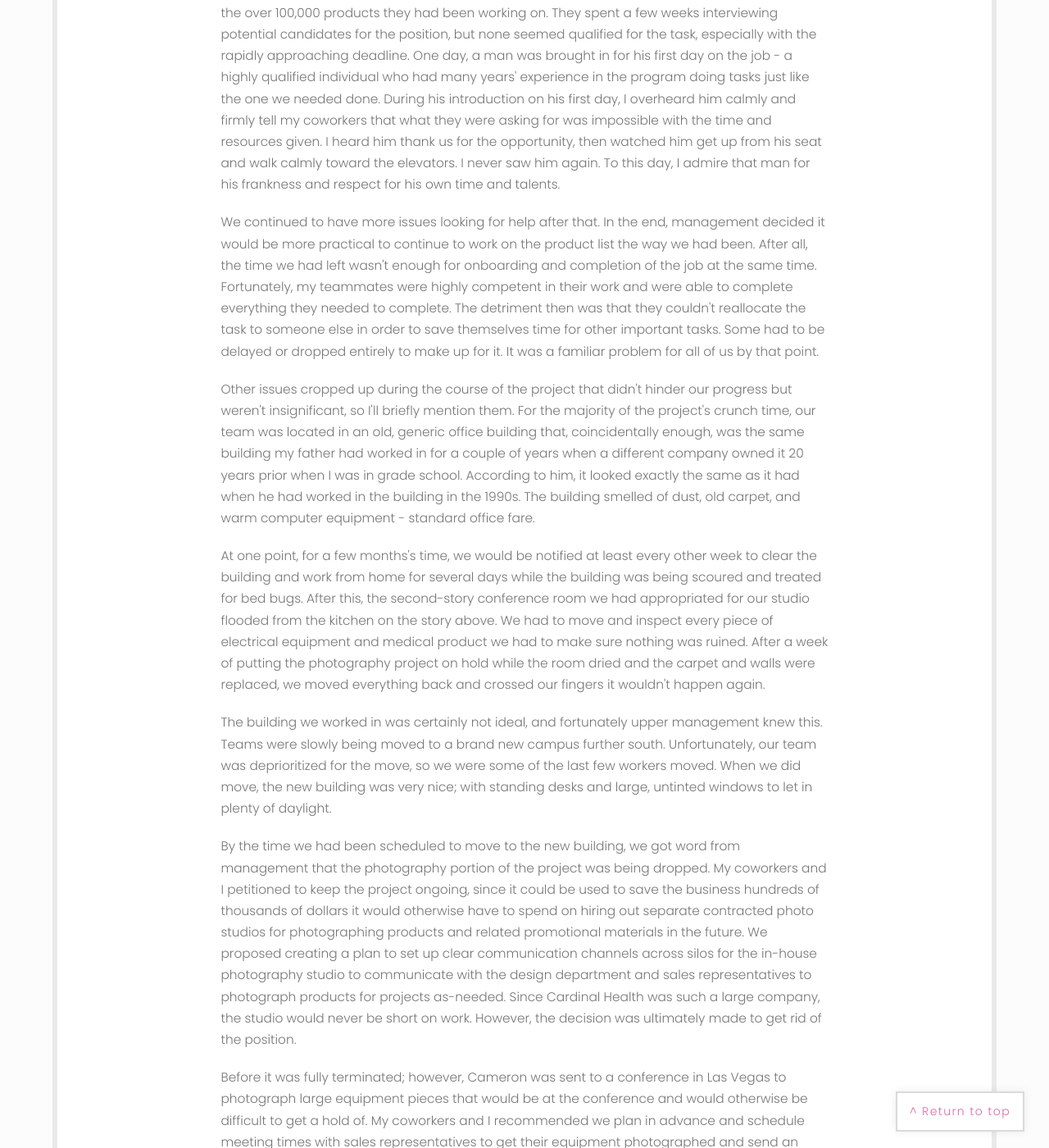
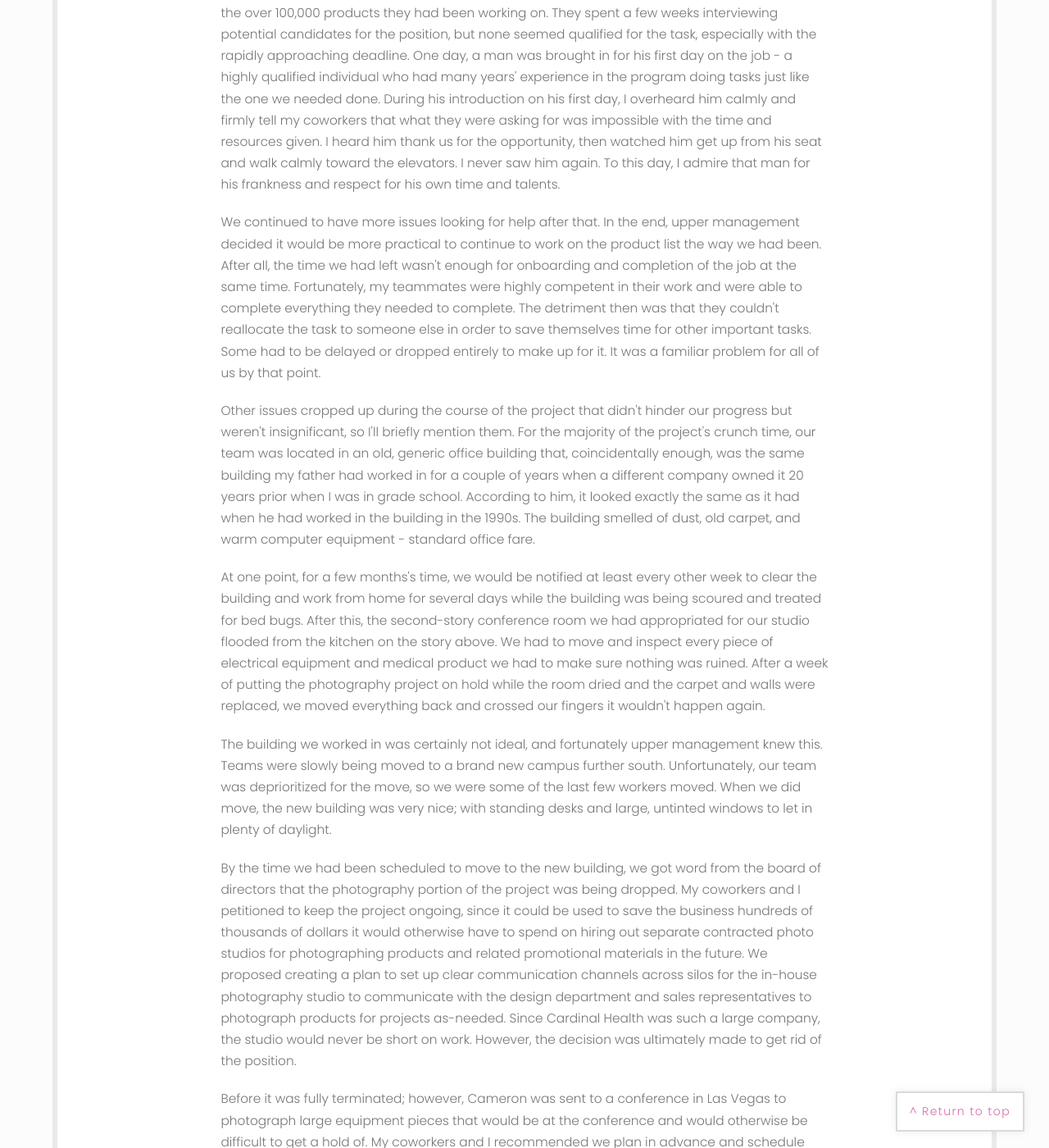
Before and after one commit to Kaedurr/portfolio, a Jekyll site: the page built from blog.html, in a window 1280 px wide and 1400 px high, scrolled down 14219 px. Shown: the whole window at 82% size. Built offline with Jekyll 4.4.1, drawn with Linux system fonts in a browser that asks for light colours; some web fonts are replaced; some of the changed text lies outside the part shown.

Commit message:
updates to clarify management roles
Updated copy to reduce confusion regarding mention of management and management positions

```diff
--- a/blog.html
+++ b/blog.html
@@ -82,22 +82,22 @@
                   <img src="img/blog/01-09_photo-edits-20220105.jpg" alt="Two of the same image showing microscope slides. One on a gradient background with a gel filter and one after editing, with background and gel removed."/>
                   <p class="image-caption"><strong>Fig 8.</strong> Many of the product photos we received looked like the example on the left (actual resolution shown). The example on the right is the same photo after going through our editing process. Editing a single photo in this condition took anywhere from 5 to 30 minutes, while photographing, editing, and uploading an entire set of 5 new images for the same product could take about the same amount of time.</p>
                 </div>
-                <p>Although their specialty was photography, management hoped this new hire could also help me with mockup updates in their freetime. However, the tools the new photography assistant knew how to use were different from the ones I used. Despite their best efforts, they couldn't help and were much more proficient to help Cameron, since that was what they were traditionally trained to do. So I continued most of my work alone; occasionally asking for assistance from the 2 photographers with graphics and designs that more closely involved their skillsets when that came up.</p>
+                <p>Although their specialty was photography, my manager hoped this new hire could also help me with mockup updates in their freetime. However, the tools the new photography assistant knew how to use were different from the ones I used. Despite their best efforts, they couldn't help and were much more proficient to help Cameron, since that was what they were traditionally trained to do. So I continued most of my work alone; occasionally asking for assistance from the 2 photographers with graphics and designs that more closely involved their skillsets when that came up.</p>
                 <h6>Budget cuts, key changes, & roadblocks</h6>
                 <p>Following these complications, the team was nearing a critical point in development. The project was less than a year from launch and we were struggling to decide which features we would have to forego to ensure a smooth, working experience for customers at launch. Meetings went on longer. Crucial ones involved the whole team, both in-office and off-shore, and started as early as 5:00AM, going for 4 to 6 hours. This isn't unheard of for a large web project close to crunch time, so I wasn't concerned. However, these meetings did ultimately cut into my productivity. And to make up for lost time, I spent longer days in the office.</p>
                 <p>Around this time, I made my final few appeals for additional help with design. However, I was told we simply could not afford the additional staff. In fact, at this point in the project, we were losing multiple key members on our team to layoffs, corporate restructuring, and project reallocation. Our team was slowly getting smaller at the most crucial point in the project and it added a lot more work and unease to the team. These changes necessitated us to reprioritize features further, and several meetings saw the minimization and restructuring of key functionality on the site. Some of these changes were very much for the better, allowing us to rethink functionalities for simplicity and usability. Other changes would impact when we would be able to onboard certain customers to the site, because they resulted in delaying key features for those customers. As a result, we pivoted from a traditional full-featured launch to a multi-staged soft launch. This would give us more time for design and testing by reorganizing the release of important features, which would hopefully increase quality in the long run.</p>
-                <p>Somewhere in the middle of these key changes, the photography assistant moved on to another project outside of Cardinal Health and left. Afterward, the photographer and I were notified that we would soon be receiving a rather large and important piece of equipment. A week or so later, we were asked to bring up a 3-foot by 3-foot box from the mailroom and unpack it in the studio. Inside was a rather hefty and not insignificantly expensive 360-degree photography booth for a feature management wanted to incorporate into the site.</p>
+                <p>Somewhere in the middle of these key changes, the photography assistant moved on to another project outside of Cardinal Health and left. Afterward, the photographer and I were notified that we would soon be receiving a rather large and important piece of equipment. A week or so later, we were asked to bring up a 3-foot by 3-foot box from the mailroom and unpack it in the studio. Inside was a rather hefty and not insignificantly expensive 360-degree photography booth for a feature stakeholders wanted to incorporate into the site.</p>
                 <p>Cameron quickly learned to operate the machine and began photographing what relevant products we had in the studio to add to the site. At the same time, I introduced the concept of 3D photography to the development team who promptly told us the site and photo previewing system we had in place was not capable of handling the 360-degree photography or files created by that device. It would require time and manpower to incorporate this feature into the designs that we currently did not have. Since we had already needed to cut several key workflows based on these same reasons, and this feature clearly seemed much less of a functional priority than many of those, we drafted stories for sprints much later down the pipeline and temporarily shelved the 360-degree photography concept. Since the products we'd already received wouldn't be sent to us more than once, we asked Cameron to continue to create 360-degree photography for relevant products as they came in, but with the intention that the files were not going to be used for a long time.</p>
                 <div class="blog-image wow fadeIn" data-wow-delay="0.1s">
                   <img src="img/blog/01-10_360-photo-20220105.gif" alt="A mannequin wearing a red hair net spins 360-degrees to show evey angle of the product."/>
                   <p class="image-caption"><strong>Fig 9.</strong> A .GIF demo for one of the products featuring 360-degree photography. Images on the site would not be uploaded as a .GIF, but instead could be rotated manually by the user through the interface.</p>
                 </div>
                 <p>Meanwhile, our teammates who had been cataloging and organizing product data for the Cardinal Health Market℠ were searching for an Excel expert to help them with the final push for the over 100,000 products they had been working on. They spent a few weeks interviewing potential candidates for the position, but none seemed qualified for the task, especially with the rapidly approaching deadline. One day, a man was brought in for his first day on the job - a highly qualified individual who had many years' experience in the program doing tasks just like the one we needed done. During his introduction on his first day, I overheard him calmly and firmly tell my coworkers that what they were asking for was impossible with the time and resources given. I heard him thank us for the opportunity, then watched him get up from his seat and walk calmly toward the elevators. I never saw him again. To this day, I admire that man for his frankness and respect for his own time and talents.</p>
-                <p>We continued to have more issues looking for help after that. In the end, management decided it would be more practical to continue to work on the product list the way we had been. After all, the time we had left wasn't enough for onboarding and completion of the job at the same time. Fortunately, my teammates were highly competent in their work and were able to complete everything they needed to complete. The detriment then was that they couldn't reallocate the task to someone else in order to save themselves time for other important tasks. Some had to be delayed or dropped entirely to make up for it. It was a familiar problem for all of us by that point.</p>
+                <p>We continued to have more issues looking for help after that. In the end, upper management decided it would be more practical to continue to work on the product list the way we had been. After all, the time we had left wasn't enough for onboarding and completion of the job at the same time. Fortunately, my teammates were highly competent in their work and were able to complete everything they needed to complete. The detriment then was that they couldn't reallocate the task to someone else in order to save themselves time for other important tasks. Some had to be delayed or dropped entirely to make up for it. It was a familiar problem for all of us by that point.</p>
                 <p>Other issues cropped up during the course of the project that didn't hinder our progress but weren't insignificant, so I'll briefly mention them. For the majority of the project's crunch time, our team was located in an old, generic office building that, coincidentally enough, was the same building my father had worked in for a couple of years when a different company owned it 20 years prior when I was in grade school. According to him, it looked exactly the same as it had when he had worked in the building in the 1990s. The building smelled of dust, old carpet, and warm computer equipment - standard office fare.</p>
                 <p>At one point, for a few months's time, we would be notified at least every other week to clear the building and work from home for several days while the building was being scoured and treated for bed bugs. After this, the second-story conference room we had appropriated for our studio flooded from the kitchen on the story above. We had to move and inspect every piece of electrical equipment and medical product we had to make sure nothing was ruined. After a week of putting the photography project on hold while the room dried and the carpet and walls were replaced, we moved everything back and crossed our fingers it wouldn't happen again.</p>
                 <p>The building we worked in was certainly not ideal, and fortunately upper management knew this. Teams were slowly being moved to a brand new campus further south. Unfortunately, our team was deprioritized for the move, so we were some of the last few workers moved. When we did move, the new building was very nice; with standing desks and large, untinted windows to let in plenty of daylight.</p>
-                <p>By the time we had been scheduled to move to the new building, we got word from management that the photography portion of the project was being dropped. My coworkers and I petitioned to keep the project ongoing, since it could be used to save the business hundreds of thousands of dollars it would otherwise have to spend on hiring out separate contracted photo studios for photographing products and related promotional materials in the future. We proposed creating a plan to set up clear communication channels across silos for the in-house photography studio to communicate with the design department and sales representatives to photograph products for projects as-needed. Since Cardinal Health was such a large company, the studio would never be short on work. However, the decision was ultimately made to get rid of the position.</p>
+                <p>By the time we had been scheduled to move to the new building, we got word from the board of directors that the photography portion of the project was being dropped. My coworkers and I petitioned to keep the project ongoing, since it could be used to save the business hundreds of thousands of dollars it would otherwise have to spend on hiring out separate contracted photo studios for photographing products and related promotional materials in the future. We proposed creating a plan to set up clear communication channels across silos for the in-house photography studio to communicate with the design department and sales representatives to photograph products for projects as-needed. Since Cardinal Health was such a large company, the studio would never be short on work. However, the decision was ultimately made to get rid of the position.</p>
                 <p>Before it was fully terminated; however, Cameron was sent to a conference in Las Vegas to photograph large equipment pieces that would be at the conference and would otherwise be difficult to get a hold of. My coworkers and I recommended we plan in advance and schedule meeting times with sales representatives to get their equipment photographed and send an assistant from our team who knew the products and representatives well to help coordinate more efficiently, but our suggestions were dismissed. Cameron was sent to Las Vegas with no plan in place, and was only able to photograph one or two medium-sized pieces and a couple small products while he was there. Some of these products had already been shot by us, and the rest were small enough to have easily been shipped at low cost to our in-office studio. The rest of his time was functionally quite wasteful, and after that trip, he officially had to leave the project. Afterward, our photography studio was left untouched and eventually placed in a storage closet at the new office building when we moved there.</p>
                 <div class="blog-image wow fadeIn" data-wow-delay="0.1s">
                   <img src="img/blog/01-11_photography-vegas-20220105.jpg" alt="A small, table-top product photography studio with white backdrop and three lights is set up in an empty hotel conference room."/>
@@ -125,7 +125,7 @@
                 </div>
                 <p>If I wanted the role, all I needed to do was speak up. After all, I had done it before. But I decided against it for a couple of reasons. First, based on the task list and my past experience, the position would be highly demanding for one person, and it was clear by the posting they expected a single person to complete every task once more. From firsthand experience, I knew this would lead to extreme burnout. It was also a clear indicator that the position still wasn't highly respected by the company. Second, the position described no intention of working closely with the Cardinal Health Market℠ team to develop a platform that would adopt similar user experience and design principles that would not only create a cohesive experience across channels for customers, but that would significantly cut down on design and development time. It appeared they were working on the site entirely from scratch, which is an unwise decision in regards to resource spend.</p>
                 <p>It was only then, over 2 years later, that I realized the extent of my accomplishments in that position. I've since found out that I have chronic health conditions that require special treatment and care. And the high levels of stress over such a long period of time did indeed compound the symptoms and make them worse faster than they would have otherwise. I've had surgery to manage it, and found out I'll need more in the future. And despite my medical condition, I boldly led the project in design and powered through, creating extraordinary deliverables on my own. I accomplished so much that would normally take a whole team of designers to coordinate and work toward. It is certainly a remarkable accomplishment.</p>
-                <p>However, instead of bolstering my value, the lesson management seemed to learn from this was that Graphic Design was worth less than they originally thought. And this caused several issues for me when I requested assistance and better resources. Recently, I looked up salaries for similar design positions at the company and found Cardinal Health traditionally pays 3 to 5 times more per hour than I had been paid during the entirety of our project. While I was working on the multi-million dollar Cardinal Health Market℠ project, I juggled 2 additional jobs to pay my bills while being told it wasn't in the budget to compensate me more. And considering how critical the role was and still is, this is highly unfortunate.</p>
+                <p>However, instead of bolstering my value, the lesson the directors seemed to learn from this was that Graphic Design was worth less than they originally thought. And this caused several issues for me when I requested assistance and better resources. Recently, I looked up salaries for similar design positions at the company and found Cardinal Health traditionally pays 3 to 5 times more per hour than I had been paid during the entirety of our project. While I was working on the multi-million dollar Cardinal Health Market℠ project, I juggled 2 additional jobs to pay my bills while being told it wasn't in the budget to compensate me more. And considering how critical the role was and still is, this is highly unfortunate.</p>
                 <p>In all, I learned an incredible amount at that job, and met some amazingly talented and dedicated people. During the course of the project, we intermittently dealt with both commonly mundane and highly complex roadblocks and were able to overcome them all through clear communication, dedication, and teamwork. Everyone on the team showed respect for their fellows and it was all highly deserved. It was a rare opportunity to work with such high levels of concentrated competence, and that was certainly the most enjoyable part of my job.</p>
                 <h6>Project Breakdown</h6>
                 <p>In the end, while leading the project in design for the Cardinal Health Market℠ project, I created (among other things not listed):</p>
```
Also changed, not shown: other parts of blog.html (+2 -2 lines).
